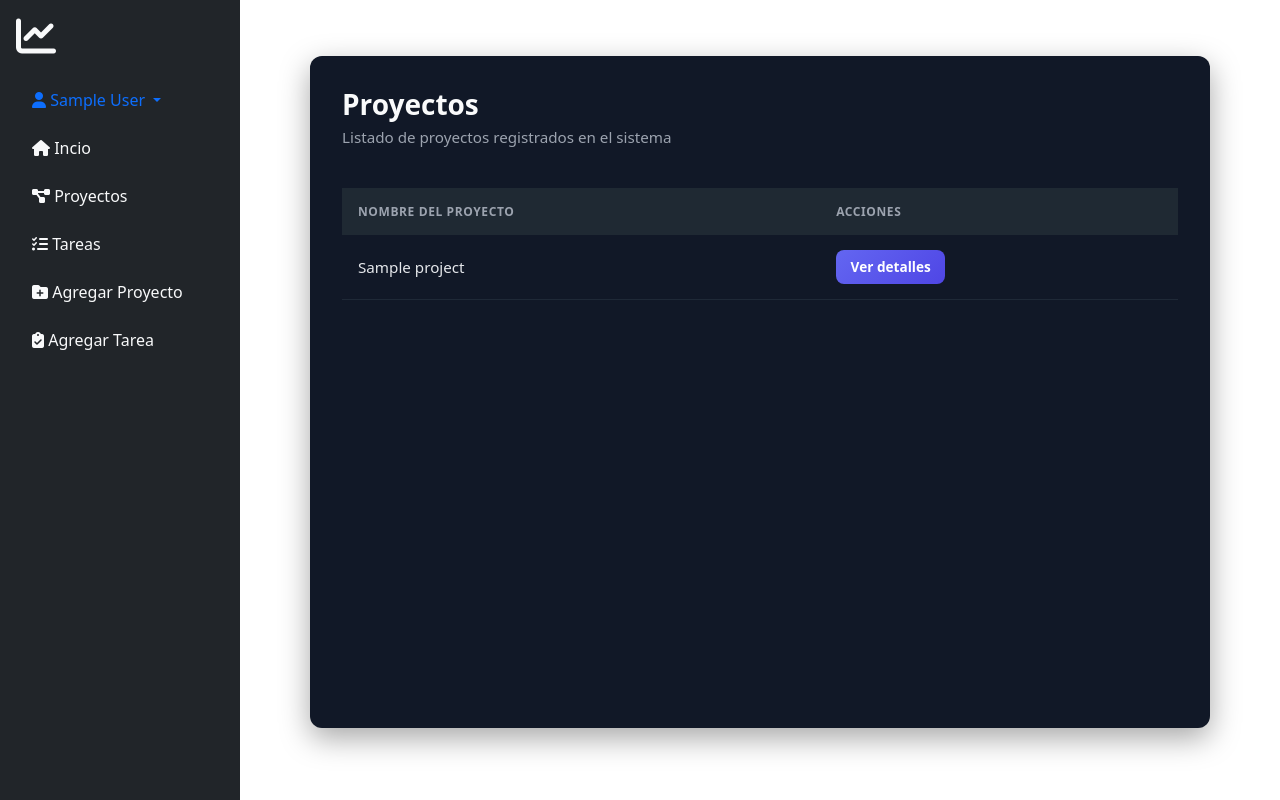
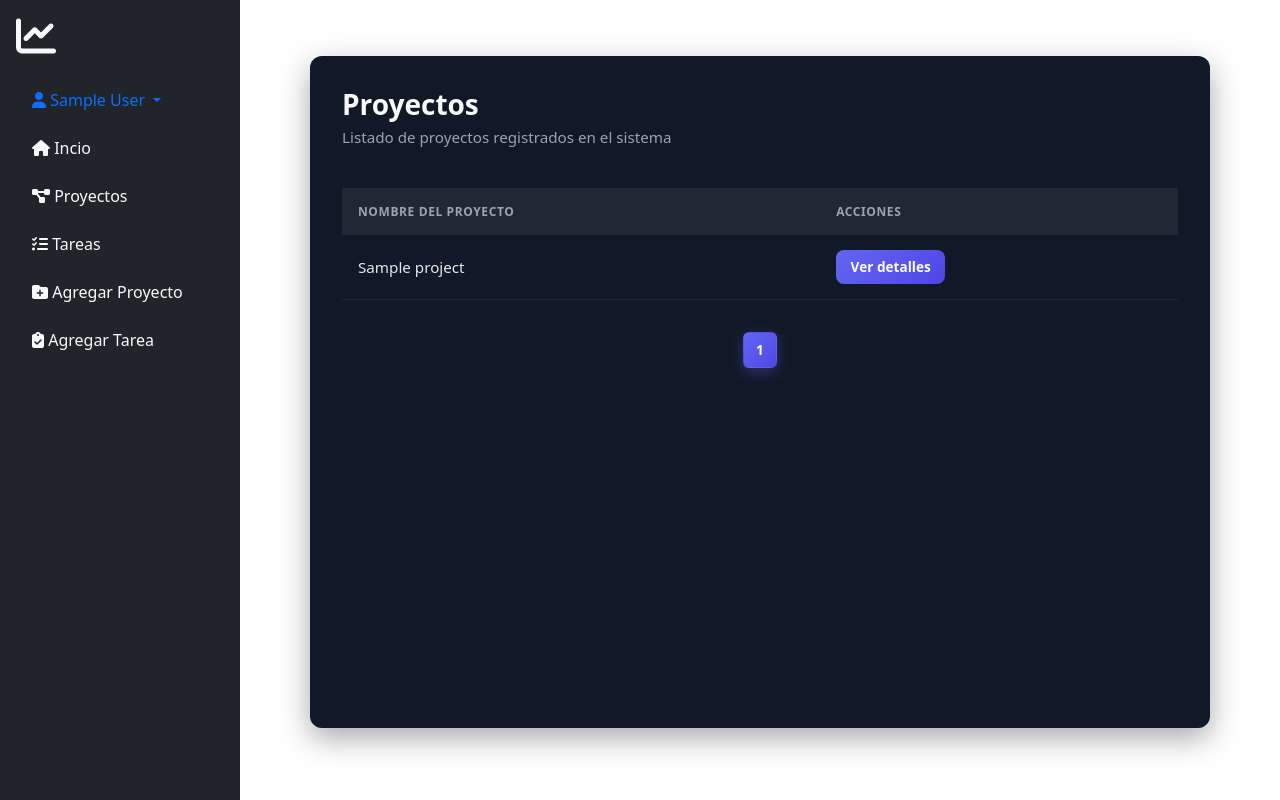
Before and after one commit to EricJoel-code/django_project_task_manager, a Django app: page /myapp/projects/ in a window 1280 px wide. Run offline with Django 5.2, Linux system fonts and the light colour scheme; a user stored in the database is signed in; tables that the repository leaves empty hold one stand-in row (values such as "Sample post").

Commit message:
Add the pagination in projects_list

```diff
--- a/myapp/static/styles/projects.css
+++ b/myapp/static/styles/projects.css
@@ -129,3 +129,52 @@
         color: #9ca3af;
     }
 }
+
+/* ===========================
+   Paginador – estilo proyectos
+   =========================== */
+
+.projects-pagination {
+    margin-top: 2rem;
+}
+
+.projects-pagination .pagination {
+    gap: 0.35rem;
+}
+
+.projects-pagination .page-link {
+    background-color: #111827;
+    color: #e5e7eb;
+    border: 1px solid #1f2937;
+    border-radius: 0.5rem;
+    padding: 0.45rem 0.75rem;
+    font-size: 0.85rem;
+    font-weight: 500;
+    transition: all 0.2s ease;
+}
+
+/* Hover */
+.projects-pagination .page-link:hover {
+    background-color: #1f2937;
+    color: #ffffff;
+    border-color: #374151;
+}
+
+/* Página activa */
+.projects-pagination .page-item.active .page-link {
+    background: linear-gradient(135deg, #6366f1, #4f46e5);
+    border-color: transparent;
+    color: #ffffff;
+    font-weight: 600;
+    box-shadow: 0 4px 14px rgba(99, 102, 241, 0.35);
+}
+
+/* Quitar efectos Bootstrap */
+.projects-pagination .page-link:focus {
+    box-shadow: none;
+}
+
+/* Flechas */
+.projects-pagination .page-link span {
+    font-size: 0.9rem;
+}
--- a/myapp/templates/projects/projects.html
+++ b/myapp/templates/projects/projects.html
@@ -15,7 +15,7 @@
             <p>Listado de proyectos registrados en el sistema</p>
         </header>
 
-        {% if projects %}
+        {% if page_obj %}
         <div class="table-wrapper">
             <table class="projects-table">
                 <thead>
@@ -25,7 +25,7 @@
                     </tr>
                 </thead>
                 <tbody>
-                    {% for project in projects %}
+                    {% for project in page_obj.object_list %}
                     <tr>
                         <td data-label="Proyecto">{{ project.name }}</td>
                         <td data-label="Acciones">
@@ -37,6 +37,44 @@
                     {% endfor %}
                 </tbody>
             </table>
+            <!-- Paginador -->
+            <nav class="projects-pagination" aria-label="Page navigation">
+                <ul class="pagination justify-content-center">
+                    {% if page_obj.has_previous %}
+                    <li class="page-item">
+                        <a class="page-link" href="?page=1" aria-label="First">
+                            <span aria-hidden="true">&laquo;&laquo;</span>
+                        </a>
+                    </li>
+                    <li class="page-item">
+                        <a class="page-link" href="?page={{ page_obj.previous_page_number }}" aria-label="Previous">
+                            <span aria-hidden="true">&laquo;</span>
+                        </a>
+                    </li>
+                    {% endif %}
+
+                    {% for num in page_obj.paginator.page_range %}
+                    {% if page_obj.number == num %}
+                    <li class="page-item active"><a class="page-link">{{ num }}</a></li>
+                    {% elif num > page_obj.number|add:'-3' and num < page_obj.number|add:'3' %} <li class="page-item"><a
+                            class="page-link" href="?page={{ num }}">{{ num }}</a></li>
+                        {% endif %}
+                        {% endfor %}
+
+                        {% if page_obj.has_next %}
+                        <li class="page-item">
+                            <a class="page-link" href="?page={{ page_obj.next_page_number }}" aria-label="Next">
+                                <span aria-hidden="true">&raquo;</span>
+                            </a>
+                        </li>
+                        <li class="page-item">
+                            <a class="page-link" href="?page={{ page_obj.paginator.num_pages }}" aria-label="Last">
+                                <span aria-hidden="true">&raquo;&raquo;</span>
+                            </a>
+                        </li>
+                        {% endif %}
+                </ul>
+            </nav>
         </div>
         {% else %}
         <p class="empty-state">No hay proyectos registrados.</p>
--- a/myapp/views.py
+++ b/myapp/views.py
@@ -3,6 +3,7 @@ from .models import Project, Task
 from .forms import TaskForm, ProjectForm
 from django.contrib.auth.decorators import login_required
 from django.contrib import messages
+from django.core.paginator import Paginator
 # Create your views here.
 
 # Vista home de la web
@@ -14,9 +15,15 @@ def home(request):
 @login_required
 def projects_list(request):
     project = Project.objects.filter(user=request.user)
-    return render(request, 'projects/projects.html', {
-        'projects': project
-    })
+
+    # Paginación de proyectos
+    paginator = Paginator(project, 5) # Mostrar 5 proyectos por página
+    page_number = request.GET.get('page')
+    page_obj = paginator.get_page(page_number)
+    context = {
+        'page_obj': page_obj
+    }
+    return render(request, 'projects/projects.html', context)
 
 # Vista para listar las tareas
 @login_required
```
